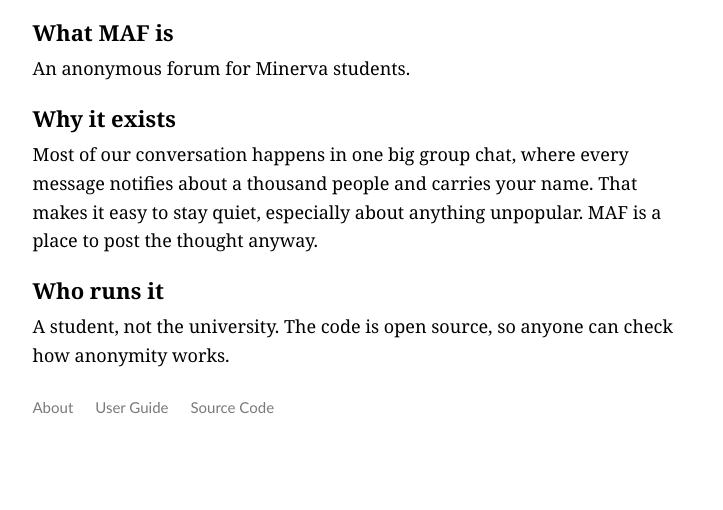
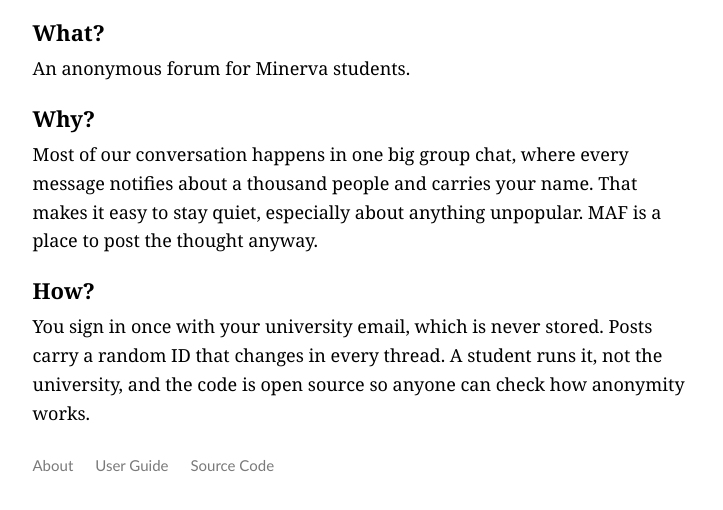
Before and after one commit to SomeoneElseSt/MAF, a plain HTML site: page mockups/about.html in a window 1280 px wide. Shown: the part 142-652 px from the top of the page, without its empty margins (270-993 px from the left). Drawn offline with Linux system fonts and the light colour scheme.

Commit message:
About page: What? Why? How? sections

```diff
--- a/mockups/about.html
+++ b/mockups/about.html
@@ -19,14 +19,14 @@
   <div class="prose">
     <h1 class="heading">About</h1>
 
-    <h2>What MAF is</h2>
+    <h2>What?</h2>
     <p>An anonymous forum for Minerva students.</p>
 
-    <h2>Why it exists</h2>
+    <h2>Why?</h2>
     <p>Most of our conversation happens in one big group chat, where every message notifies about a thousand people and carries your name. That makes it easy to stay quiet, especially about anything unpopular. MAF is a place to post the thought anyway.</p>
 
-    <h2>Who runs it</h2>
-    <p>A student, not the university. The code is open source, so anyone can check how anonymity works.</p>
+    <h2>How?</h2>
+    <p>You sign in once with your university email, which is never stored. Posts carry a random ID that changes in every thread. A student runs it, not the university, and the code is open source so anyone can check how anonymity works.</p>
   </div>
 
   <footer class="foot">
```
